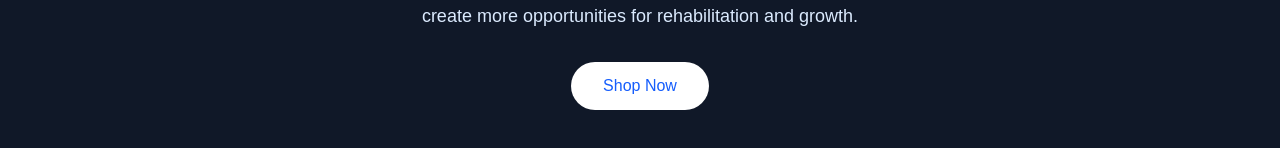
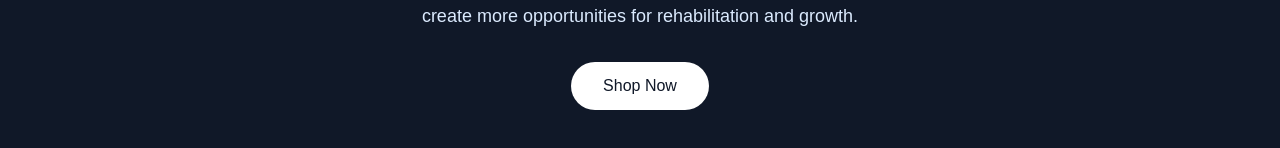
Before and after one commit to Inv8Solutions/cellshopbcj, a Next.js app: page /about in a window 1280 px wide. Shown: the part 1962-2110 px from the top of the page. Built offline with nearby package versions, Linux system fonts and the light colour scheme; no server answers.

Commit message:
changed color to gray-900

```diff
--- a/src/app/about/page.tsx
+++ b/src/app/about/page.tsx
@@ -132,7 +132,7 @@ export default function AboutPage() {
           </p>
           <Link
             href="/login"
-            className="inline-block bg-white text-blue-600 px-8 py-3 rounded-full font-medium hover:bg-blue-50 transition-colors"
+            className="inline-block bg-white text-gray-900 px-8 py-3 rounded-full font-medium hover:bg-blue-50 transition-colors"
           >
             Shop Now
           </Link>
```
